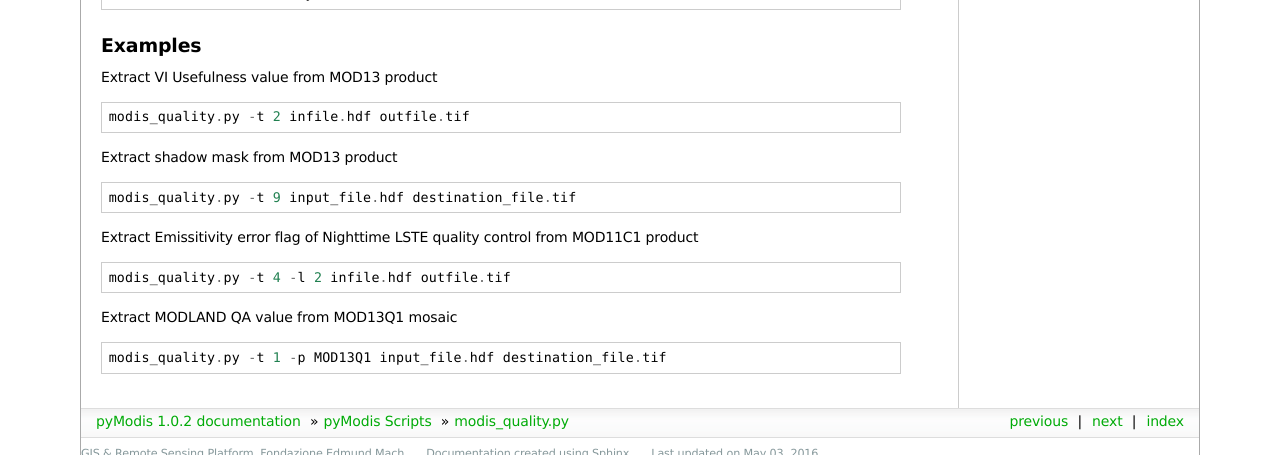
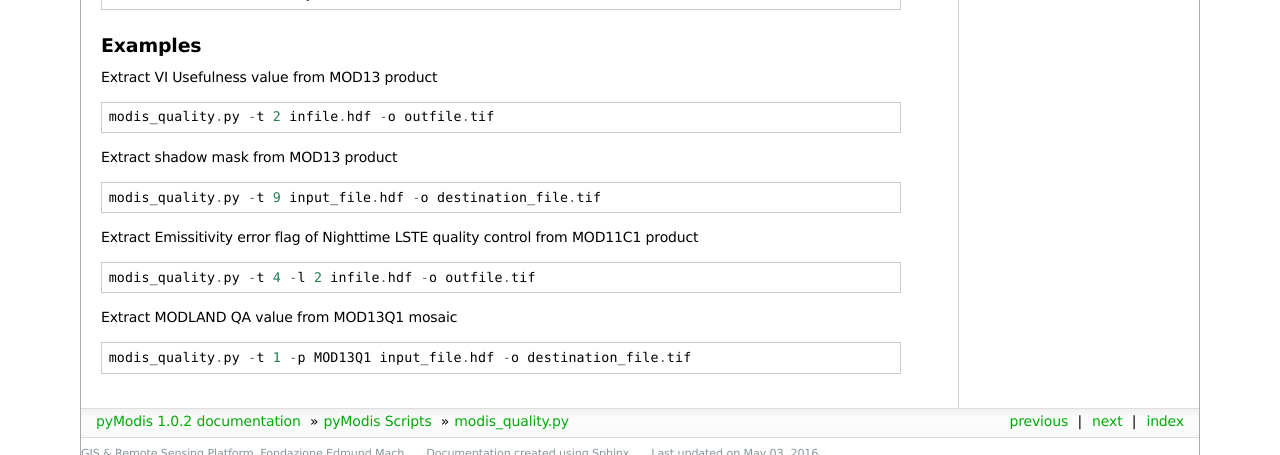
Before and after one commit to lucadelu/pyModis, a Sphinx documentation site: the page built from docs/source/scripts/modis_quality.rst, in a window 1280 px wide. Shown: the part 817-1272 px from the top of the page. Built offline with Sphinx 7.4.7, drawn with Linux system fonts in a browser that asks for light colours; formulas are drawn with MathJax 3; comment, search, counter and statistics services are not loaded; the version number is read from the project's files by our own code.

```diff
--- a/docs/source/scripts/modis_quality.rst
+++ b/docs/source/scripts/modis_quality.rst
@@ -39,19 +39,19 @@ Examples
 
 Extract VI Usefulness value from MOD13 product ::
 
-    modis_quality.py -t 2 infile.hdf outfile.tif
+    modis_quality.py -t 2 infile.hdf -o outfile.tif
 
 Extract shadow mask from MOD13 product ::
 
-    modis_quality.py -t 9 input_file.hdf destination_file.tif
+    modis_quality.py -t 9 input_file.hdf -o destination_file.tif
 
 Extract Emissitivity error flag of Nighttime LSTE quality control from MOD11C1 product ::
 
-    modis_quality.py -t 4 -l 2 infile.hdf outfile.tif
+    modis_quality.py -t 4 -l 2 infile.hdf -o outfile.tif
 
 Extract MODLAND QA value from MOD13Q1 mosaic ::
 
-    modis_quality.py -t 1 -p MOD13Q1 input_file.hdf destination_file.tif
+    modis_quality.py -t 1 -p MOD13Q1 input_file.hdf -o destination_file.tif
 
 .. only:: latex
 
```
